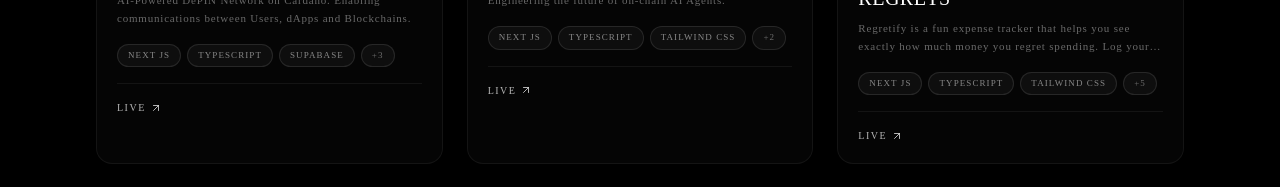
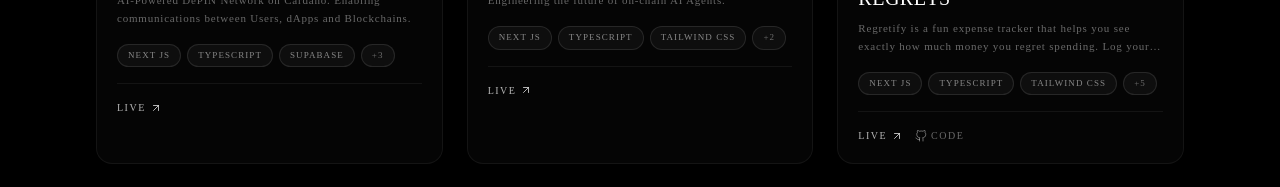
Before and after one commit to shubhu2002/portfolio_new, a Next.js app: page /projects in a window 1280 px wide. Shown: the part 1660-1847 px from the top of the page. Built offline with nearby package versions, Linux system fonts and the light colour scheme; grey boxes are pictures that could not be loaded.

Commit message:
add project repo link

```diff
--- a/src/data/projects.ts
+++ b/src/data/projects.ts
@@ -228,7 +228,7 @@ export const PROJECTS: ProjectProps[] = [
     link: "https://regretify-app.vercel.app/",
     description:
       "Regretify is a fun expense tracker that helps you see exactly how much money you regret spending. Log your regrets, track your impulse buys, and maybe — just maybe — spend smarter.",
-    github_link: "",
+    github_link: "https://github.com/shubhu2002/regretify-app",
     tech_used: [
       "Next JS",
       "TypeScript",
```
